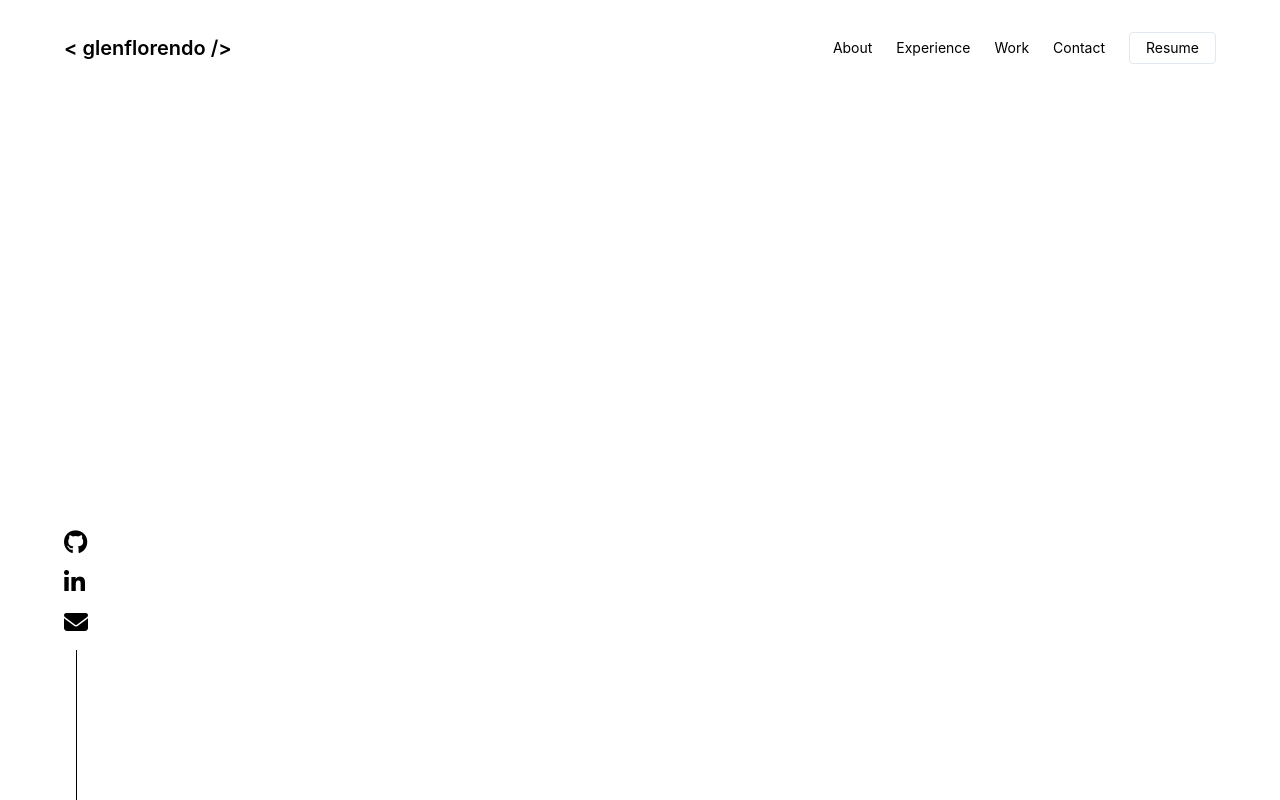
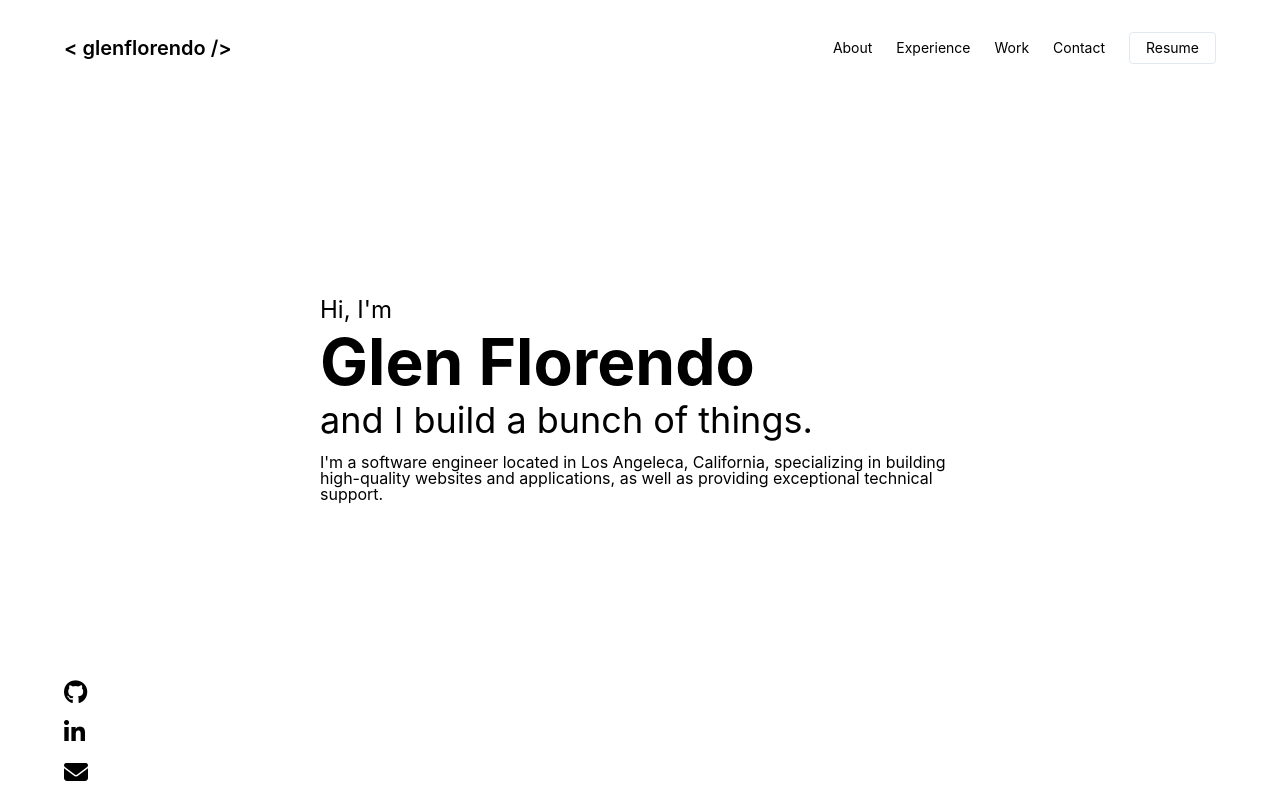
Before and after one commit to glenflorendo/glenflorendo.github.io, a plain HTML site: page index.html in a window 1280 px wide. Drawn offline with Linux system fonts and the light colour scheme.

Commit message:
Refactor intro

```diff
--- a/index.html
+++ b/index.html
@@ -26,7 +26,7 @@
 
   <body>
     <div class="px-16">
-      <header class="py-8">
+      <header class="mt-8">
         <nav class="flex items-center justify-between flex-wrap">
           <div class="flex items-center flex-shrink-0 flex-grow">
             <span class="font-semibold text-xl"
@@ -78,10 +78,7 @@
         </nav>
       </header>
 
-      <div
-        id="social-container"
-        class="md:flex flex-col fixed bottom-0 text-2xl hidden"
-      >
+      <div class="md:flex flex-col fixed bottom-0 text-2xl hidden">
         <a
           href="http://github.com/glenflorendo"
           target="_blank"
@@ -101,6 +98,51 @@
           class="fas fa-envelope mb-4"
         ></a>
       </div>
+
+      <div class="md:px-32 lg:px-64">
+        <section class="flex h-screen flex-col justify-center -mt-16">
+          <div>
+            <h3 class="text-2xl my-2">Hi, I'm</h3>
+            <h1 class="text-6xl my-2"><strong>Glen Florendo</strong></h1>
+            <h2 class="text-4xl my-2">and I build a bunch of things.</h2>
+          </div>
+          <div class="my-2">
+            <p>
+              I'm a software engineer located in Los Angeleca, California,
+              specializing in building high-quality websites and applications,
+              as well as providing exceptional technical support.
+            </p>
+          </div>
+        </section>
+
+        <!-- <section id="intro">
+          <div>
+            <div class="blurb">
+              <p></p>
+            </div>
+
+            <div id="intro-social">
+              <ul>
+                <li>
+                  <a href="http://github.com/glenflorendo" target="_blank"
+                    ><i class="fab fa-github"></i
+                  ></a>
+                </li>
+                <li>
+                  <a href="http://linkedin.com/in/glenflorendo" target="_blank"
+                    ><i class="fab fa-linkedin-in"></i
+                  ></a>
+                </li>
+                <li>
+                  <a href="mailto:glen.florendo@gmail.com" target="_blank"
+                    ><i class="fas fa-envelope"></i
+                  ></a>
+                </li>
+              </ul>
+            </div>
+          </div>
+        </section> -->
+      </div>
     </div>
 
     <script src="/scripts/main.js"></script>
--- a/styles/main.css
+++ b/styles/main.css
@@ -1,8 +1,8 @@
-div#social-container:after {
+/* div#social-container:after {
   content: '';
   display: block;
   width: 1px;
   height: 150px;
   background-color: black;
   margin: 0px auto;
-}
+} */
```
